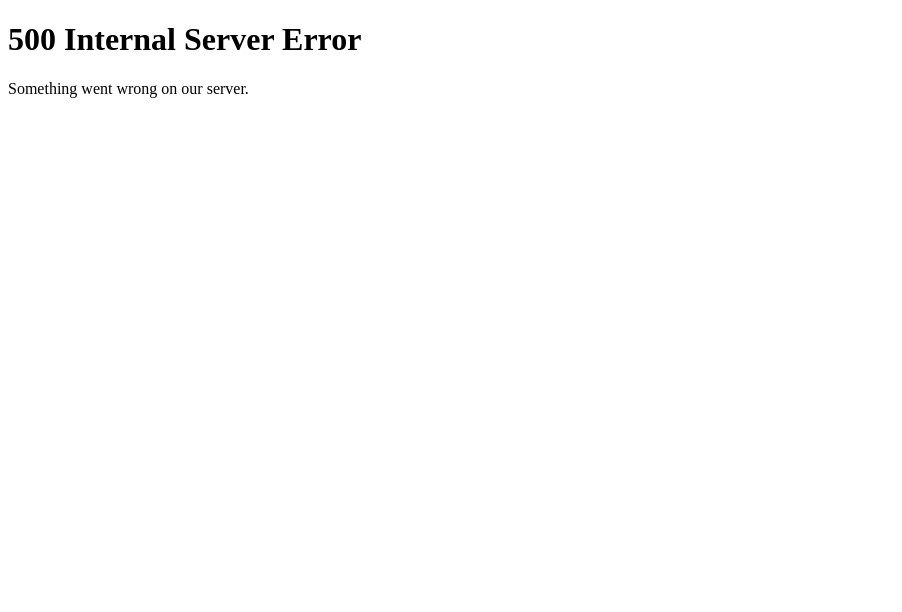
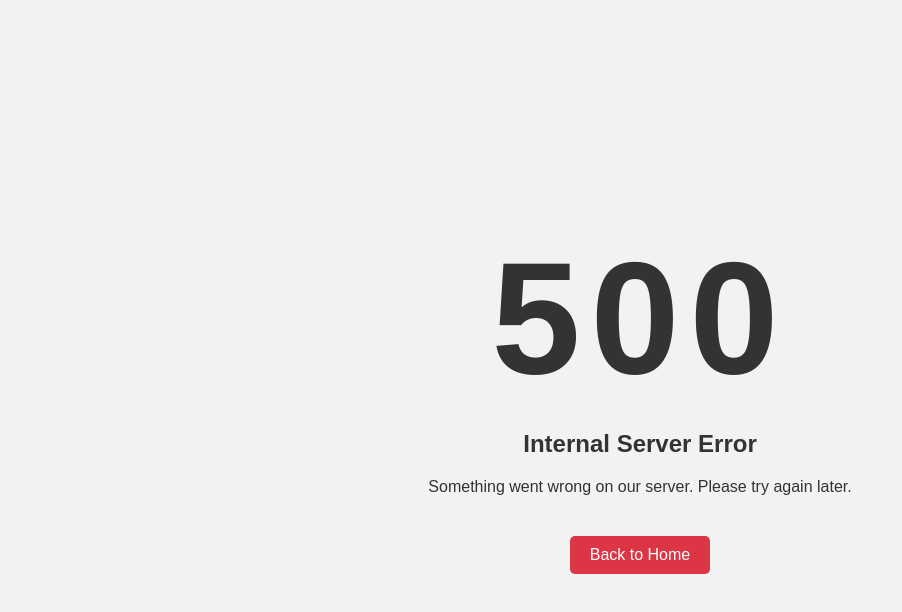
Before and after one commit to AdrianoCLeao/http-server, a plain HTML site: page assets/responses/500.html in a window 1280 px wide. Shown: the whole page, without its empty margins (0-902 px from the left). Drawn offline with Linux system fonts and the light colour scheme.

Commit message:
responses: tailoring the ui of the InternalServerErrorException

```diff
--- a/assets/responses/500.html
+++ b/assets/responses/500.html
@@ -1,10 +1,57 @@
 <!DOCTYPE html>
-<html>
+<html lang="en">
 <head>
+    <meta charset="UTF-8">
     <title>500 Internal Server Error</title>
+    <style>
+        body {
+            margin: 0;
+            padding: 0;
+            font-family: 'Montserrat', sans-serif;
+            background-color: #f2f2f2;
+            display: flex;
+            justify-content: center;
+            align-items: center;
+            height: 100vh;
+            color: #333;
+        }
+        .container {
+            text-align: center;
+        }
+        .container h1 {
+            font-size: 10rem;
+            margin: 0;
+            letter-spacing: 10px;
+        }
+        .container h2 {
+            font-size: 1.5rem;
+            margin: 20px 0;
+        }
+        .container p {
+            font-size: 1rem;
+            margin: 20px 0;
+        }
+        .container a {
+            display: inline-block;
+            padding: 10px 20px;
+            margin-top: 20px;
+            text-decoration: none;
+            color: #fff;
+            background-color: #dc3545;
+            border-radius: 5px;
+            transition: background-color 0.3s;
+        }
+        .container a:hover {
+            background-color: #b02a37;
+        }
+    </style>
 </head>
 <body>
-    <h1>500 Internal Server Error</h1>
-    <p>Something went wrong on our server.</p>
+    <div class="container">
+        <h1>500</h1>
+        <h2>Internal Server Error</h2>
+        <p>Something went wrong on our server. Please try again later.</p>
+        <a href="/">Back to Home</a>
+    </div>
 </body>
 </html>
```
